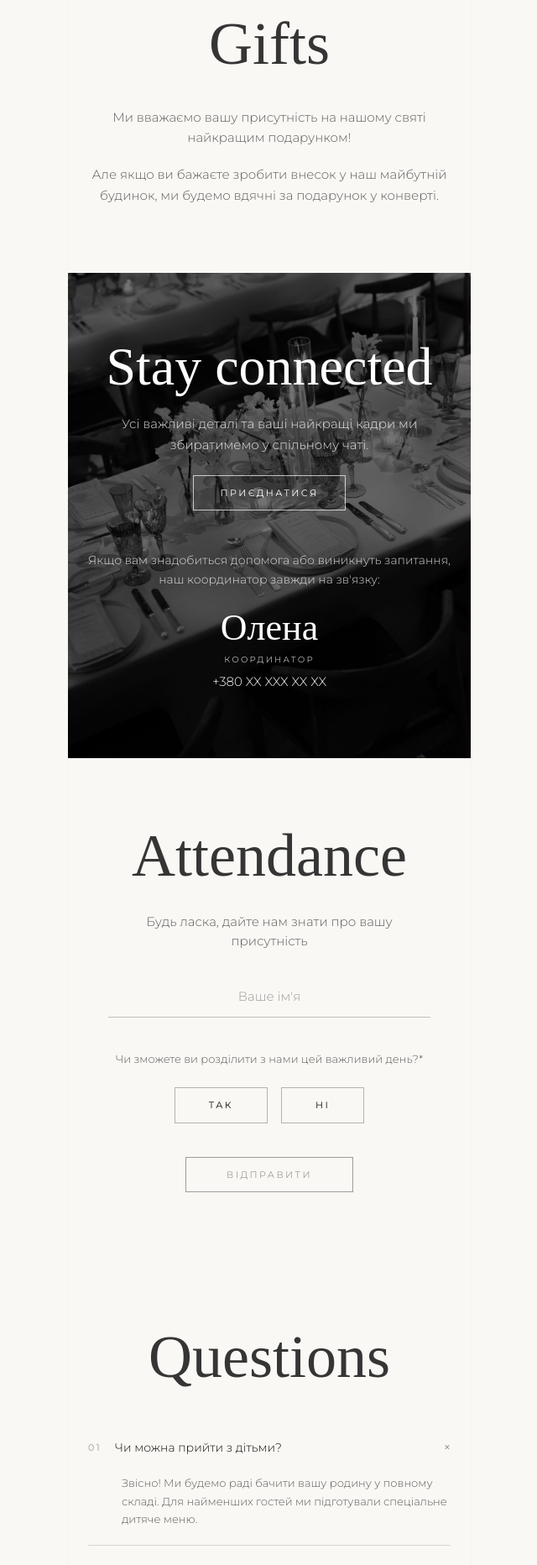
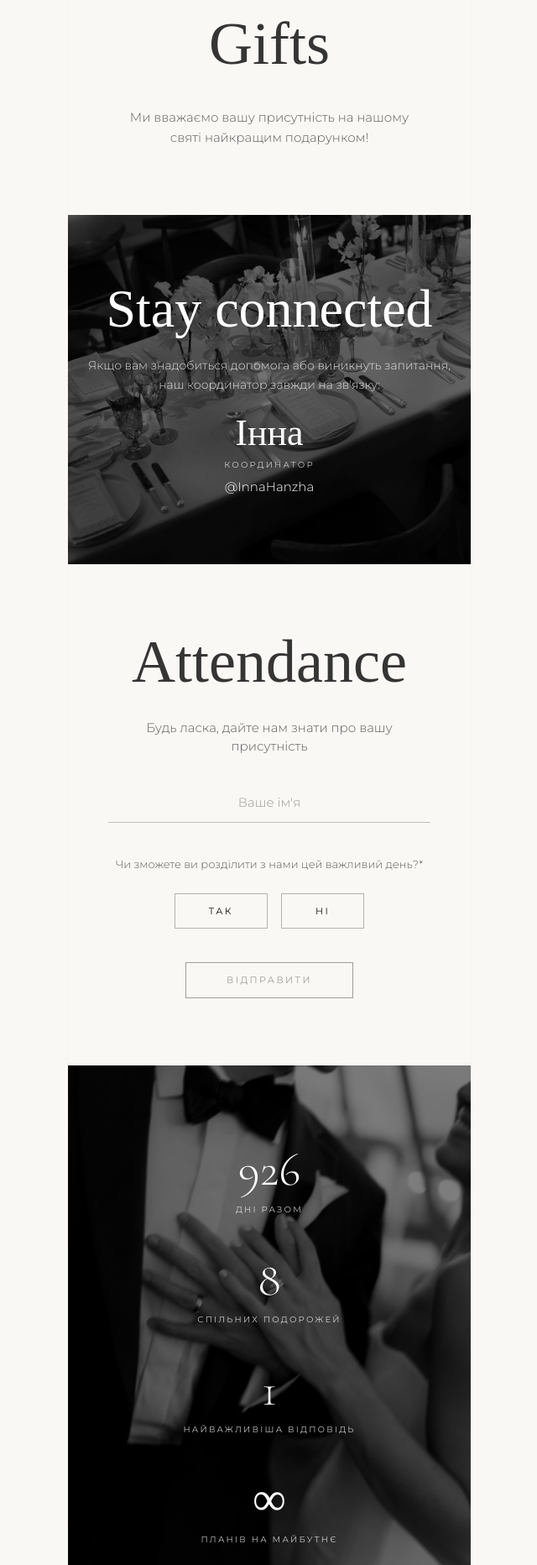
Before and after one commit to axlrose023/wedding_invitator, a React (Vite) app in the folder frontend/: page / in a window 1280 px wide. Shown: the part 3580-5444 px from the top of the page at 84% size, without its empty margins (319-959 px from the left). Built offline with nearby package versions, Linux system fonts and the light colour scheme; a web font is replaced by a local one.

Commit message:
Content edits: drop Questions, trim Gifts/Connected, Inna+Telegram, 8 trips; reveal earlier
Co-Authored-By: Claude Opus 4.8 <noreply@anthropic.com>

```diff
--- a/frontend/src/App.tsx
+++ b/frontend/src/App.tsx
@@ -9,7 +9,6 @@ import { Timeline } from "./components/Timeline";
 import { Gifts } from "./components/Gifts";
 import { Connected } from "./components/Connected";
 import { Attendance } from "./components/Attendance";
-import { Questions } from "./components/Questions";
 import { Stats } from "./components/Stats";
 import { Countdown } from "./components/Countdown";
 import { Footer } from "./components/Footer";
@@ -32,7 +31,6 @@ export default function App() {
       <Gifts />
       <Connected />
       <Attendance />
-      <Questions />
       <Stats />
       <Countdown />
       <Footer />
--- a/frontend/src/components/Connected.tsx
+++ b/frontend/src/components/Connected.tsx
@@ -1,6 +1,6 @@
 import { wedding as w } from "../data";
 
-// Dark photo band: shared-chat CTA + coordinator contact.
+// Dark photo band: coordinator contact.
 export function Connected() {
   const c = w.connected;
   return (
@@ -17,25 +17,20 @@ export function Connected() {
           {c.title}
         </h2>
 
-        <p className="reveal mt-6 text-[15px] font-light leading-relaxed text-white/85">
-          {c.chatText}
-        </p>
-        <a
-          href={c.chatUrl}
-          className="label reveal mt-6 inline-block border border-white/70 px-8 py-3 text-[11px] transition-colors hover:bg-white hover:text-minimal-dark"
-        >
-          {c.chatCta}
-        </a>
-
-        <p className="reveal mt-12 text-[14px] font-light leading-relaxed text-white/80">
+        <p className="reveal mt-6 text-[14px] font-light leading-relaxed text-white/80">
           {c.helpText}
         </p>
 
         <div className="reveal mt-6">
           <p className="font-script text-[44px] leading-none">{c.coordinatorName}</p>
           <p className="label mt-2 text-[10px] text-white/70">{c.coordinatorRole}</p>
-          <a href={`tel:${c.coordinatorPhone.replace(/\s/g, "")}`} className="mt-2 block text-[15px] font-light">
-            {c.coordinatorPhone}
+          <a
+            href={`https://t.me/${c.coordinatorTelegram.replace(/^@/, "")}`}
+            target="_blank"
+            rel="noreferrer"
+            className="mt-2 inline-block text-[15px] font-light"
+          >
+            {c.coordinatorTelegram}
           </a>
         </div>
       </div>
--- a/frontend/src/components/Gifts.tsx
+++ b/frontend/src/components/Gifts.tsx
@@ -6,15 +6,15 @@ export function Gifts() {
     <section className="w-full bg-minimal-paper px-6 py-20 text-minimal-text">
       <SectionTitle>{w.gifts.title}</SectionTitle>
 
-      <div className="reveal mx-auto mt-10 max-w-md space-y-5 text-center">
-        {w.gifts.lines.map((line, i) => (
-          <p
-            key={i}
-            className="text-[15px] font-light leading-relaxed text-minimal-secondary"
-          >
-            {line}
-          </p>
-        ))}
+      <div className="reveal mx-auto mt-10 max-w-md text-center">
+        <p className="text-[15px] font-light leading-relaxed text-minimal-secondary">
+          {w.gifts.lines.map((line, i) => (
+            <span key={i}>
+              {i > 0 && <br />}
+              {line}
+            </span>
+          ))}
+        </p>
       </div>
     </section>
   );
--- a/frontend/src/components/Questions.tsx
+++ /dev/null
@@ -1,52 +0,0 @@
-import { useState } from "react";
-import { wedding as w } from "../data";
-import { SectionTitle } from "./SectionTitle";
-
-export function Questions() {
-  const [open, setOpen] = useState(0);
-
-  return (
-    <section className="w-full bg-minimal-paper px-6 py-20 text-minimal-text">
-      <SectionTitle>{w.questions.title}</SectionTitle>
-
-      <div className="reveal mx-auto mt-10 max-w-md">
-        {w.questions.items.map((item, i) => {
-          const isOpen = open === i;
-          const num = String(i + 1).padStart(2, "0");
-          return (
-            <div key={i} className="border-b border-minimal-text/15">
-              <button
-                type="button"
-                onClick={() => setOpen(isOpen ? -1 : i)}
-                className="flex w-full items-center gap-4 py-5 text-left"
-              >
-                <span className="label text-[11px] text-minimal-muted">
-                  {num}
-                </span>
-                <span className="flex-1 text-[14px] font-light">{item.q}</span>
-                <span
-                  className={
-                    "text-minimal-muted transition-transform " +
-                    (isOpen ? "rotate-45" : "")
-                  }
-                >
-                  +
-                </span>
-              </button>
-              <div
-                className={
-                  "overflow-hidden transition-all duration-300 " +
-                  (isOpen ? "max-h-40 pb-5" : "max-h-0")
-                }
-              >
-                <p className="pl-10 text-[13px] font-light leading-relaxed text-minimal-secondary">
-                  {item.a}
-                </p>
-              </div>
-            </div>
-          );
-        })}
-      </div>
-    </section>
-  );
-}
--- a/frontend/src/data.ts
+++ b/frontend/src/data.ts
@@ -64,20 +64,17 @@ export const wedding = {
   gifts: {
     title: "Gifts",
     lines: [
-      "Ми вважаємо вашу присутність на нашому святі найкращим подарунком!",
-      "Але якщо ви бажаєте зробити внесок у наш майбутній будинок, ми будемо вдячні за подарунок у конверті.",
+      "Ми вважаємо вашу присутність на нашому",
+      "святі найкращим подарунком!",
     ],
   },
 
   connected: {
     title: "Stay connected",
-    chatText: "Усі важливі деталі та ваші найкращі кадри ми збиратимемо у спільному чаті.",
-    chatCta: "ПРИЄДНАТИСЯ",
-    chatUrl: "#",
     helpText: "Якщо вам знадобиться допомога або виникнуть запитання, наш координатор завжди на зв'язку:",
-    coordinatorName: "Олена",
+    coordinatorName: "Інна",
     coordinatorRole: "КООРДИНАТОР",
-    coordinatorPhone: "+380 XX XXX XX XX",
+    coordinatorTelegram: "@InnaHanzha",
   },
 
   attendance: {
@@ -114,7 +111,7 @@ export const wedding = {
     // `value: null` -> computed live (days since togetherSince).
     items: [
       { value: null, label: "ДНІ РАЗОМ" },
-      { value: "12", label: "СПІЛЬНИХ ПОДОРОЖЕЙ" },
+      { value: "8", label: "СПІЛЬНИХ ПОДОРОЖЕЙ" },
       { value: "1", label: "НАЙВАЖЛИВІША ВІДПОВІДЬ" },
       { value: "∞", label: "ПЛАНІВ НА МАЙБУТНЄ" },
     ] as { value: string | null; label: string }[],
--- a/frontend/src/hooks/useReveal.ts
+++ b/frontend/src/hooks/useReveal.ts
@@ -21,7 +21,9 @@ export function useReveal<T extends HTMLElement = HTMLDivElement>() {
           }
         }
       },
-      { threshold: 0.15 }
+      // Reveal a little before the element scrolls in, so fast flick-scrolls
+      // never leave an un-revealed (empty) band above a section.
+      { threshold: 0, rootMargin: "0px 0px 120px 0px" }
     );
 
     targets.forEach((t) => io.observe(t));
```
Also changed, not shown: 4 other files (tests, documents, lock files or other folders).
